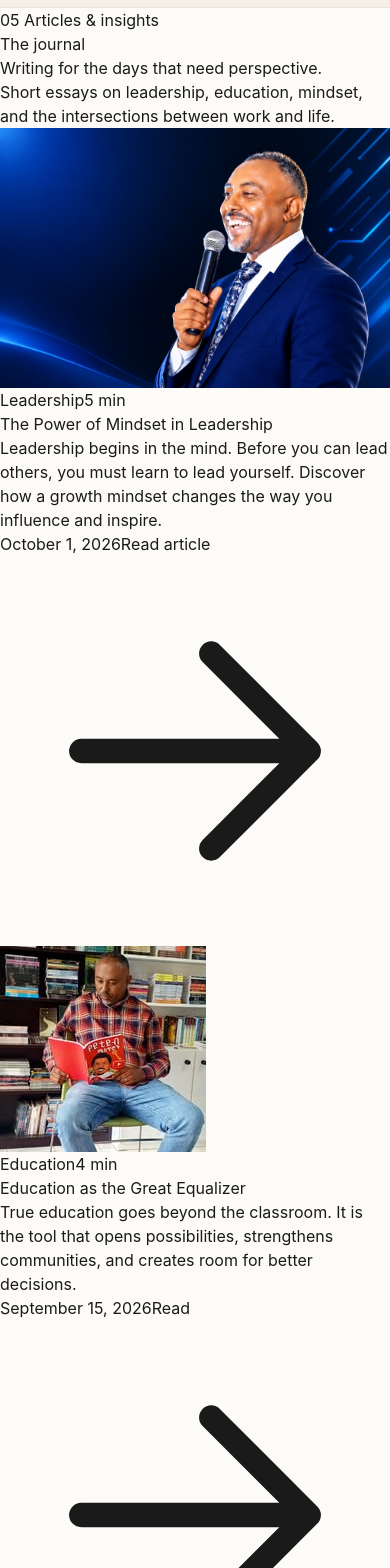
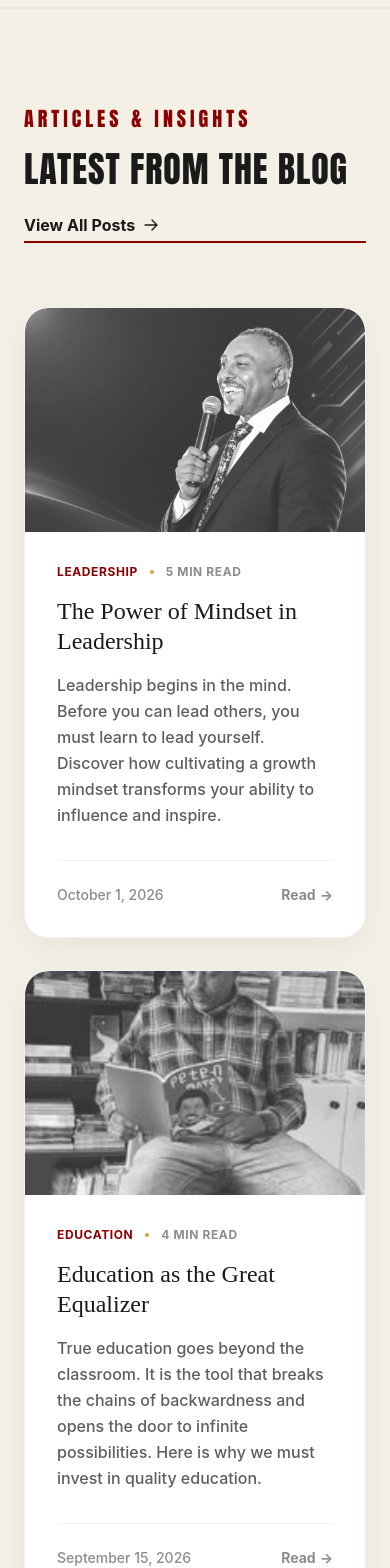
Before and after one commit to isakhu/Eyob-tsige, a Next.js app: page / in a window 390 px wide. Shown: the part 9360-10928 px from the top of the page. Built offline with nearby package versions, Linux system fonts and the light colour scheme.

Commit message:
Revert session redesign changes

```diff
--- a/app/components/Blog.tsx
+++ b/app/components/Blog.tsx
@@ -1,116 +1,82 @@
+import React from "react";
+
 const blogPosts = [
   {
     id: 1,
     title: "The Power of Mindset in Leadership",
-    excerpt:
-      "Leadership begins in the mind. Before you can lead others, you must learn to lead yourself. Discover how a growth mindset changes the way you influence and inspire.",
+    excerpt: "Leadership begins in the mind. Before you can lead others, you must learn to lead yourself. Discover how cultivating a growth mindset transforms your ability to influence and inspire.",
     date: "October 1, 2026",
     category: "Leadership",
-    readTime: "5 min",
-    image: "/images/hero-profile.jpg",
+    readTime: "5 min read",
+    image: "/images/hero-profile.jpg"
   },
   {
     id: 2,
     title: "Education as the Great Equalizer",
-    excerpt:
-      "True education goes beyond the classroom. It is the tool that opens possibilities, strengthens communities, and creates room for better decisions.",
+    excerpt: "True education goes beyond the classroom. It is the tool that breaks the chains of backwardness and opens the door to infinite possibilities. Here is why we must invest in quality education.",
     date: "September 15, 2026",
     category: "Education",
-    readTime: "4 min",
-    image: "/images/books/bookstore2.png",
+    readTime: "4 min read",
+    image: "/images/books/bookstore2.png" // fallback image
   },
   {
     id: 3,
     title: "Navigating Life's Intersections",
-    excerpt:
-      "At a crossroads, the easy path and the right path are rarely the same. The choices we make in those moments become part of the character we carry forward.",
+    excerpt: "We often arrive at crossroads where we must choose between the easy path and the right path. Choosing the path less traveled requires courage but yields the greatest rewards.",
     date: "August 28, 2026",
     category: "Life & Wisdom",
-    readTime: "6 min",
-    image: "/images/books/bookstore1.png",
-  },
+    readTime: "6 min read",
+    image: "/images/books/bookstore1.png" // fallback image
+  }
 ];
 
-function ArrowIcon() {
+export default function Blog() {
   return (
-    <svg viewBox="0 0 24 24" fill="none" aria-hidden="true">
-      <path
-        d="M5 12h13M13 6l6 6-6 6"
-        stroke="currentColor"
-        strokeWidth="1.5"
-        strokeLinecap="round"
-        strokeLinejoin="round"
-      />
-    </svg>
-  );
-}
-
-export default function Blog() {
-  const [featured, ...rest] = blogPosts;
-
-  return (
-    <section id="blog" className="journal section-light">
-      <div className="section-container">
-        <div className="section-heading">
-          <div>
-            <div className="section-kicker"><span>05</span> Articles &amp; insights</div>
-            <p className="display-label">The journal</p>
-            <h2>Writing for the days that need perspective.</h2>
+    <section id="blog" className="bg-[#F5F0E6] py-24 border-t border-black/5">
+      <div className="mx-auto max-w-7xl px-6">
+        <div className="flex flex-col md:flex-row md:items-end justify-between gap-6 mb-16">
+          <div className="flex flex-col items-start text-left">
+            <p className="text-sm font-['Impact',_sans-serif] uppercase tracking-[0.2em] text-[#8B0000] text-xl">Articles & Insights</p>
+            <h2 className="mt-4 max-w-3xl text-4xl font-['Impact',_sans-serif] uppercase tracking-wide md:text-5xl text-[#1A1A1A]">
+              Latest from the Blog
+            </h2>
           </div>
-          <p className="section-heading__note">
-            Short essays on leadership, education, mindset, and the intersections
-            between work and life.
-          </p>
+          <a href="#" className="inline-flex items-center gap-2 font-bold text-[#8B0000] hover:text-[#5C0000] transition-colors border-b-2 border-[#8B0000] pb-1">
+            View All Posts
+            <svg className="w-4 h-4" fill="none" viewBox="0 0 24 24" stroke="currentColor" strokeWidth={2}>
+              <path strokeLinecap="round" strokeLinejoin="round" d="M13.5 4.5L21 12m0 0l-7.5 7.5M21 12H3" />
+            </svg>
+          </a>
         </div>
 
-        <div className="journal__grid">
-          <article className="journal-feature">
-            <div className="journal-feature__image">
-              {/* eslint-disable-next-line @next/next/no-img-element */}
-              <img src={featured.image} alt={featured.title} loading="lazy" />
-            </div>
-            <div className="journal-feature__body">
-              <div className="journal-meta">
-                <span>{featured.category}</span>
-                <span>{featured.readTime}</span>
+        <div className="grid grid-cols-1 md:grid-cols-2 lg:grid-cols-3 gap-8">
+          {blogPosts.map((post) => (
+            <article key={post.id} className="flex flex-col bg-white rounded-3xl overflow-hidden shadow-[0_10px_30px_rgba(0,0,0,0.05)] border border-black/5 transition-transform hover:-translate-y-2 group">
+              <div className="h-56 overflow-hidden">
+                {/* eslint-disable-next-line @next/next/no-img-element */}
+                <img src={post.image} alt={post.title} className="w-full h-full object-cover transition-transform duration-700 group-hover:scale-105 grayscale opacity-80 group-hover:grayscale-0 group-hover:opacity-100 mix-blend-multiply" />
               </div>
-              <h3>{featured.title}</h3>
-              <p>{featured.excerpt}</p>
-              <div className="journal-feature__footer">
-                <time>{featured.date}</time>
-                <span className="journal-link">
-                  Read article
-                  <ArrowIcon />
-                </span>
+              <div className="p-8 flex flex-col flex-grow">
+                <div className="flex items-center gap-3 text-xs font-bold uppercase tracking-wider text-[#8B0000] mb-4">
+                  <span>{post.category}</span>
+                  <span className="w-1 h-1 rounded-full bg-[#D4A63A]"></span>
+                  <span className="text-[#1A1A1A]/50">{post.readTime}</span>
+                </div>
+                <h3 className="text-2xl font-['var(--font-pacifico)',_cursive] text-[#1A1A1A] mb-4 leading-tight group-hover:text-[#8B0000] transition-colors">
+                  {post.title}
+                </h3>
+                <p className="text-[#1A1A1A]/70 font-medium leading-relaxed mb-8 flex-grow">
+                  {post.excerpt}
+                </p>
+                <div className="flex items-center justify-between mt-auto pt-6 border-t border-black/5 text-sm font-medium text-[#1A1A1A]/50">
+                  <span>{post.date}</span>
+                  <a href="#" className="text-[#8B0000] hover:text-[#5C0000] flex items-center gap-1 font-bold">
+                    Read <span aria-hidden="true">&rarr;</span>
+                  </a>
+                </div>
               </div>
-            </div>
-          </article>
-
-          <div className="journal-list">
-            {rest.map((post) => (
-              <article className="journal-row" key={post.id}>
-                <div className="journal-row__image">
-                  {/* eslint-disable-next-line @next/next/no-img-element */}
-                  <img src={post.image} alt={post.title} loading="lazy" />
-                </div>
-                <div className="journal-row__body">
-                  <div className="journal-meta">
-                    <span>{post.category}</span>
-                    <span>{post.readTime}</span>
-                  </div>
-                  <h3>{post.title}</h3>
-                  <p>{post.excerpt}</p>
-                  <div className="journal-row__footer">
-                    <time>{post.date}</time>
-                    <span className="journal-link">
-                      Read
-                      <ArrowIcon />
-                    </span>
-                  </div>
-                </div>
-              </article>
-            ))}
-          </div>
+            </article>
+          ))}
         </div>
       </div>
     </section>
```
